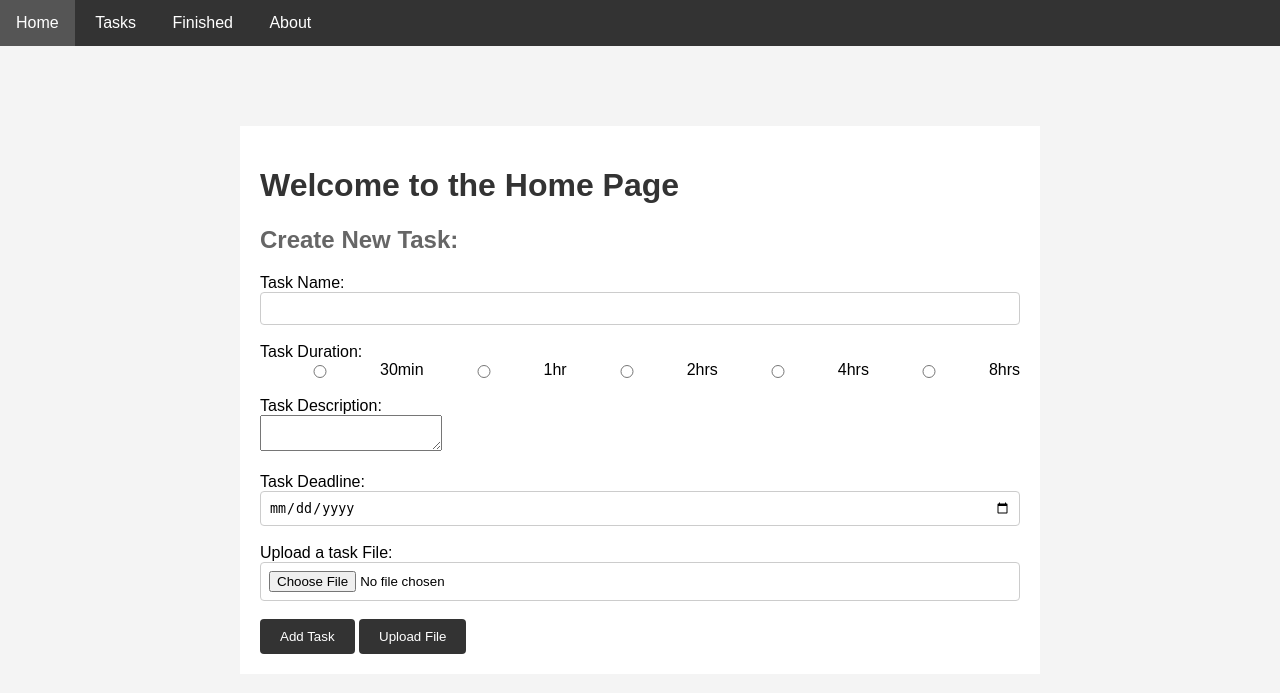
After one commit to CasperHub/todo, a Flask app: page /test-upload in a window 1280 px wide. The commit adds this page. Shown: the top 693 px of the page. Run offline with Flask 3, Linux system fonts and the light colour scheme; parts of the project's set-up code (start-up, migrations or seed data) failed here and were passed over.

Commit message:
connecting database and inserting into database, wrong csv file not working yet

```diff
--- a/app.py
+++ b/app.py
@@ -5,8 +5,10 @@ import json
 import requests
 import jsonify
 import datetime
+import mysql.connector
+import pandas as pd
 
-from flask import Flask, render_template, request, redirect, url_for
+from flask import Flask, render_template, request, redirect, url_for, abort
 from werkzeug.utils import secure_filename
 
 """
@@ -27,7 +29,55 @@ parse_json = json.loads(data)
 temperature = parse_json['main']['temp']
 #to put in Celsius: K - 273.15
 
+mydb = mysql.connector.connect(
+    user='root',
+    password='root',
+    port=3310,
+    database='todo'
+)
+
+cursor = mydb.cursor()
+
 app = Flask(__name__)
+
+UPLOAD_FOLDER = 'static/files'
+app.config['UPLOAD_FOLDER'] = UPLOAD_FOLDER
+
+@app.route('/test', methods=['GET', 'POST'])
+def test():
+    cursor.execute("""select * from tasks""")
+    data = cursor.fetchall()
+    return render_template('template.html', data=data)
+
+@app.route('/test-upload')
+def index():
+    return render_template('upload.html')
+
+@app.route('/test-upload', methods=['POST'])
+def upload():
+    uploaded_file = request.files['task_file']
+    if uploaded_file.filename != '':
+        file_path = os.path.join(app.config['UPLOAD_FOLDER'], uploaded_file.filename)
+        uploaded_file.save(file_path)
+        parseCSV(file_path)
+        os.remove(os.path.join(app.config['UPLOAD_FOLDER'], uploaded_file.filename))
+    return redirect('test-upload')
+
+def parseCSV(file_path):
+    col_names = ['name', 'desc', 'deadline', 'duration']
+    csvData = pd.read_csv(file_path, names=col_names, header=None)
+    value = len(list(csvData))
+    print(value)
+    if value != 4:
+        abort(400) # fix error if number of columns not equal to 4
+    for i, row in csvData.iterrows():
+        sql = """INSERT INTO tasks (`name`, `desc`, `deadline`, `duration`) values (%s, %s, %s, %s)"""
+        value = (row['name'], row['desc'], row['deadline'], row['duration'])
+        cursor.execute(sql, value)
+        mydb.commit()
+        print(i, row['name'], row['desc'], row['deadline'], row['duration'])
+
+
 
 """
 I make a list with todos fill the table of tasks.
@@ -112,35 +162,28 @@ def home():
     Render the home page and handle task creation and file upload.
 
     """
-    if request.method == 'POST':
-        if 'task_file' in request.files:
-            task_file = request.files['task_file']
-            if task_file.filename != '':
-                filename = secure_filename(task_file.filename)
-                task_file.save(filename)
-                process_uploaded_tasks(filename)
-                return redirect(url_for('home'))
+    # if request.method == 'POST':
 
-        task_name = request.form['task_name']
-        task_duration = request.form['task_duration']
-        task_description = request.form['task_description']
-        task_deadline = request.form['task_deadline']
+    #     task_name = request.form['task_name']
+    #     task_duration = request.form['task_duration']
+    #     task_description = request.form['task_description']
+    #     task_deadline = request.form['task_deadline']
 
         # Validate that all fields are filled for the "Add Task" button
-        if request.form['action'] == 'create' and (
-                not task_name or not task_duration or not task_description
-                or not task_deadline
-        ):
-            return 'Please fill in all fields.'
+        # if request.form['action'] == 'create' and (
+        #         not task_name or not task_duration or not task_description
+        #         or not task_deadline
+        # ):
+        #     return 'Please fill in all fields.'
 
-        todo = {
-            'name': task_name,
-            'duration': task_duration,
-            'description': task_description,
-            'deadline': task_deadline
-        }
+        # todo = {
+        #     'name': task_name,
+        #     'duration': task_duration,
+        #     'description': task_description,
+        #     'deadline': task_deadline
+        # }
 
-        todos.append(todo)  # Add the task to the list
+        # todos.append(todo)  # Add the task to the list
 
     return render_template('home.html')
 
--- a/requirements.txt
+++ b/requirements.txt
@@ -2,3 +2,5 @@ matplotlib==3.7.2
 Flask==2.3.2
 jsonify==0.5
 requests==2.31.0
+mysql-connector-python==8.1.0
+pandas==2.0.3
--- /dev/null
+++ b/templates/upload.html
@@ -0,0 +1,44 @@
+{% extends 'base.html' %}
+
+{% block content %}
+    <h1>Welcome to the Home Page</h1>
+
+    <div class="options">
+        <h2>Create New Task:</h2>
+        <form action="{{ url_for('index') }}" method="POST" enctype="multipart/form-data">
+            <div class="input-field">
+                <label for="task_name">Task Name:</label>
+                <input type="text" id="task_name" name="task_name" >
+            </div><br>
+            <div class="input-field">
+                <label>Task Duration:</label>
+                <div class="radio-group">
+                    <input type="radio" id="duration_30" name="task_duration" value="30" >
+                    <label for="duration_30">30min</label>
+                    <input type="radio" id="duration_60" name="task_duration" value="60" >
+                    <label for="duration_60">1hr</label>
+                    <input type="radio" id="duration_120" name="task_duration" value="120" >
+                    <label for="duration_120">2hrs</label>
+                    <input type="radio" id="duration_240" name="task_duration" value="240" >
+                    <label for="duration_240">4hrs</label>
+                    <input type="radio" id="duration_480" name="task_duration" value="480" >
+                    <label for="duration_480">8hrs</label>
+                </div>
+            </div><br>
+            <div class="input-field">
+                <label for="task_description">Task Description:</label><br>
+                <textarea id="task_description" name="task_description" ></textarea>
+            </div><br>
+            <div class="input-field">
+                <label for="task_deadline">Task Deadline:</label>
+                <input type="date" id="task_deadline" name="task_deadline">
+            </div><br>
+            <div class="input-field">
+                <label for="task_file">Upload a task File:</label>
+                <input type="file" id="task_file" name="task_file" accept=".csv">
+            </div><br>
+            <button type="submit" name="action" value="create">Add Task</button>
+            <button type="submit" name="action" value="upload">Upload File</button>
+        </form>
+    </div>
+{% endblock %}
```
Also changed, not shown: templates/home.html (+8 -8 lines), templates/template.html (added, +29 -0 lines).
